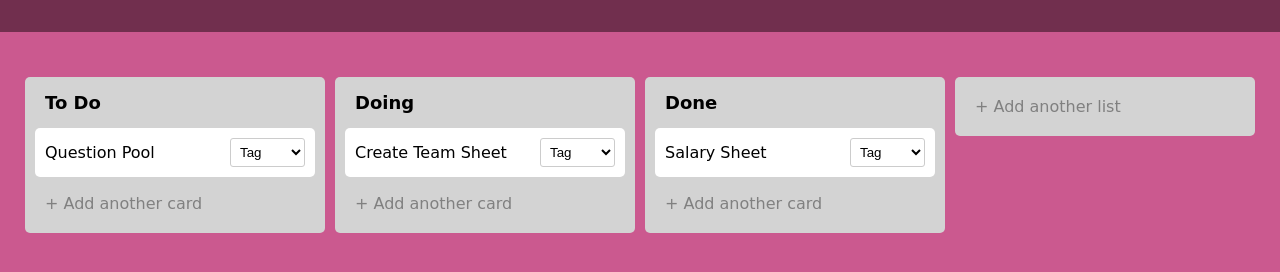
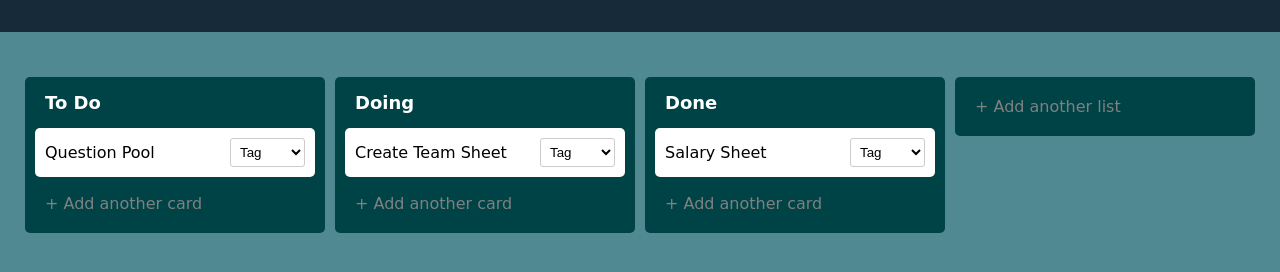
Before and after one commit to arezekhanari/Simple-Trello, a plain HTML site: page index.html in a window 1280 px wide. Drawn offline with Linux system fonts and the light colour scheme.

Commit message:
update color

```diff
--- a/app.js
+++ b/app.js
@@ -62,11 +62,11 @@ tagSelects.forEach((select) => {
 function getTagColor(tagValue) {
     switch (tagValue) {
         case 'high':
-            return '#FE3939';
+            return '#FB3640';
         case 'normal':
             return 'white';
         case 'low':
-            return '#007FFF';
+            return '#14FFF7';
         default:
             return 'white';
     }
--- a/styles.css
+++ b/styles.css
@@ -1,11 +1,11 @@
 body {
     font-family: cursive;
-    background-color: #cb598f;
+    background-color: rgb(80, 137, 145);
     margin: 0;
 }
 
 .super-header {
-    background-color: #712f4e;
+    background-color: rgb(23, 42, 58);
     height: 2rem;
 }
 
@@ -23,7 +23,7 @@ body {
     flex: 1;
     margin: 5px;
     padding: 10px;
-    background-color: lightgray;
+    background-color: rgb(0, 67, 70);
     border-radius: 5px;
     max-width: 300px;
 }
@@ -33,6 +33,7 @@ body {
     font-weight: 600;
     padding: 5px;
     padding-left: 10px;
+    color: white;
 }
 
 .card {
```
